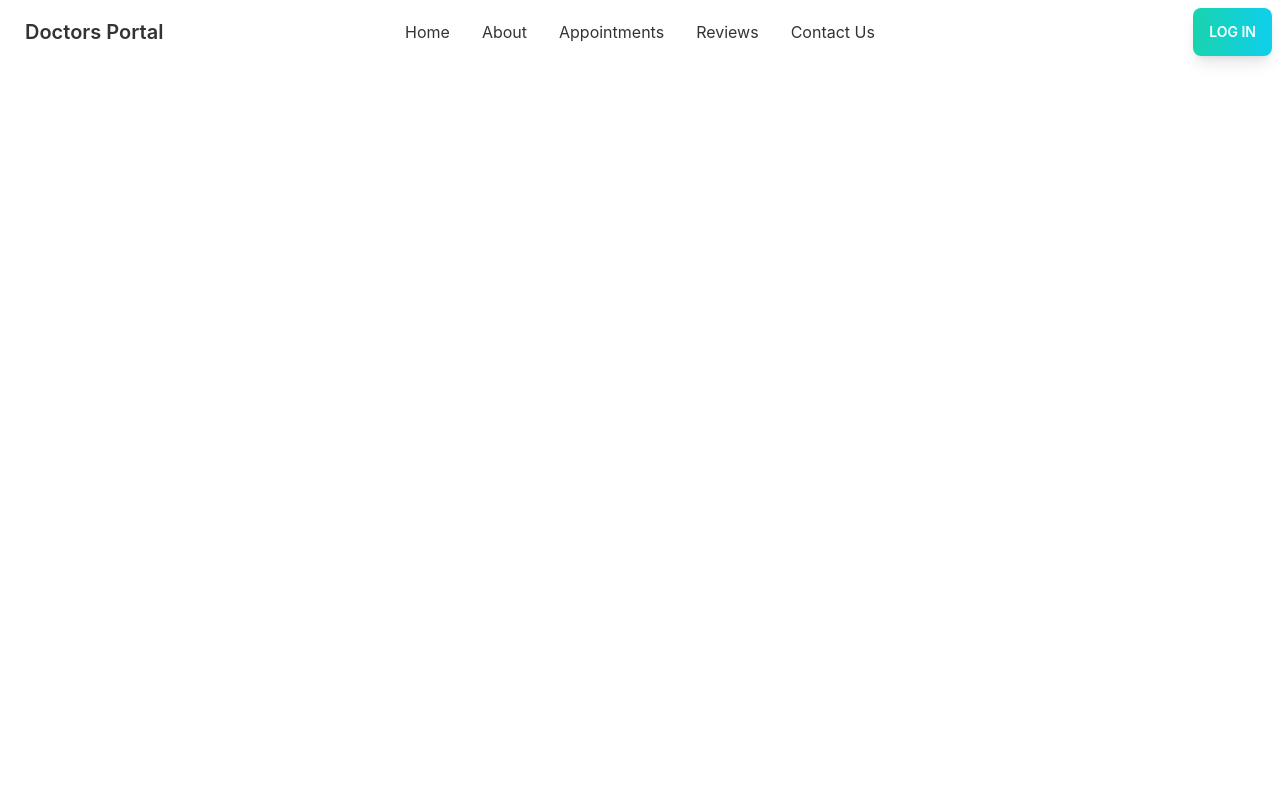
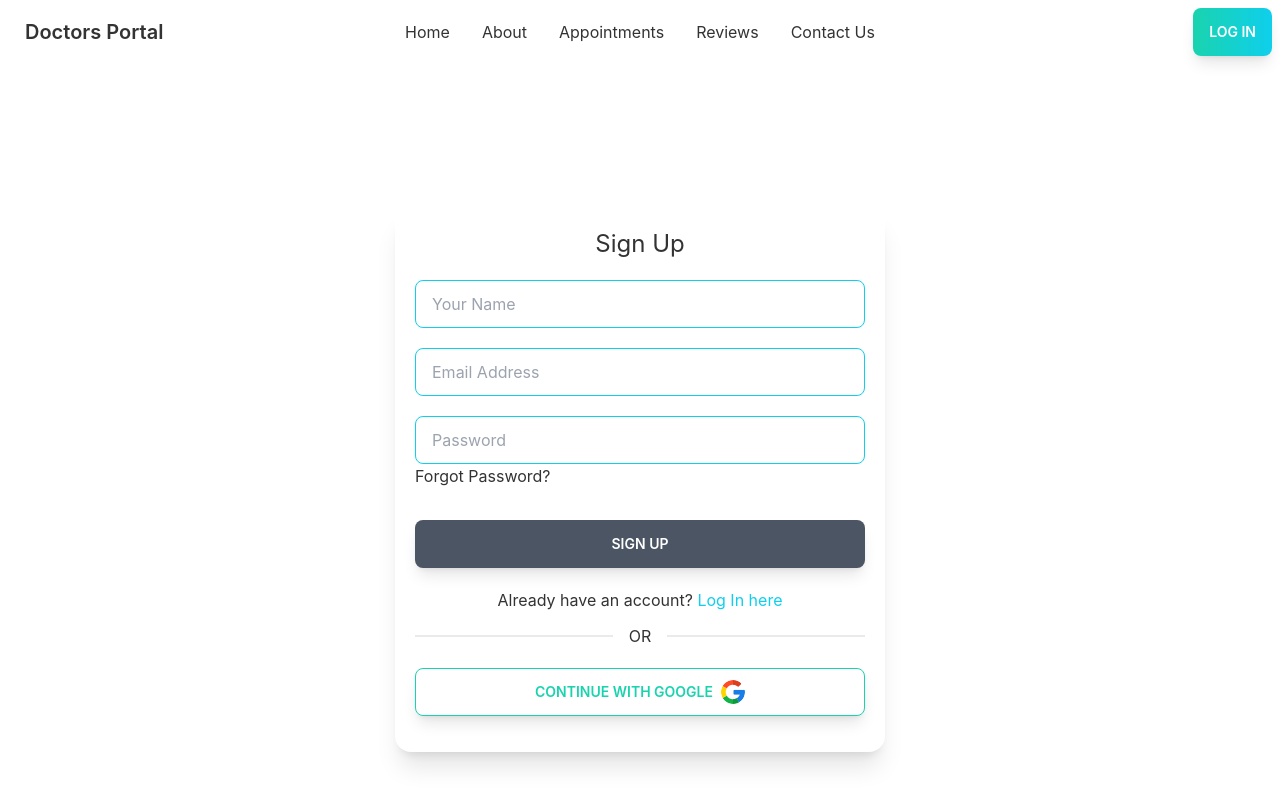
Before and after one commit to Brilliant-Developer1/clinic-client, a React (Create React App) app: page /signup in a window 1280 px wide. Built offline with nearby package versions, Linux system fonts and the light colour scheme; no server answers.

Commit message:
sign up added

```diff
--- a/src/App.js
+++ b/src/App.js
@@ -17,7 +17,7 @@ function App() {
         <Route path="appointments" element={<Appointments />} />
 
         <Route path="login" element={<Login />} />
-        <Route path="login/signup" element={<SignUp />} />
+        <Route path="signup" element={<SignUp />} />
       </Routes>
     </main>
   );
--- a/src/Pages/Login/Login.jsx
+++ b/src/Pages/Login/Login.jsx
@@ -15,6 +15,8 @@ const Login = () => {
 
   const [signInWithEmailAndPassword, user, loading, error] =
     useSignInWithEmailAndPassword(auth);
+
+    //to collect data from form name, email, password etc.
   const {
     register,
     formState: { errors },
@@ -111,7 +113,7 @@ const Login = () => {
 
             <p className="text-center">
               New to Doctors Portal?{' '}
-              <Link to="signup" className="text-accent hover:text-cyan-500">
+              <Link to="/signup" className="text-accent hover:text-cyan-500">
                 Create new account
               </Link>
             </p>
--- a/src/Pages/SignUp/SignUp.jsx
+++ b/src/Pages/SignUp/SignUp.jsx
@@ -1,57 +1,151 @@
 import React from 'react';
 import googleIcon from '../../assets/icons/google.png';
+import { Link } from 'react-router-dom';
+import {
+  useSignInWithGoogle,
+  useCreateUserWithEmailAndPassword,
+} from 'react-firebase-hooks/auth';
+import auth from './../../firebase.init';
+import { useForm } from 'react-hook-form';
+import Loading from '../Components/Loading/Loading';
 
 const SignUp = () => {
+
+  const [signInWithGoogle, googleUser, googleLoading, googleError] =
+    useSignInWithGoogle(auth);
+
+    const [
+      createUserWithEmailAndPassword,
+      user,
+      loading,
+      error,
+    ] = useCreateUserWithEmailAndPassword(auth);
+    //to collect data from form name, email, password etc.
+  const {
+    register,
+    formState: { errors },
+    handleSubmit,
+  } = useForm();
+  const onSubmit = data => {
+    console.log(data);
+    createUserWithEmailAndPassword(data.email, data.password);
+  };
+
+  let signInError;
+
+  if (loading || googleLoading) {
+    return <Loading />;
+  }
+
+  if (error || googleError) {
+    signInError = (
+      <p className="text-red-500">{error?.message || googleError?.message}</p>
+    );
+  }
+
+  if (user || googleUser) {
+    console.log(user || googleUser);
+  }
   return (
     <div className=" container mx-auto">
       <div className="flex items-center justify-center mt-28 lg:mt-36">
         <div className="card  bg-base-100 shadow-xl">
           <div className="flex flex-col w-full  p-5">
             <h1 className="text-2xl text-center">Sign Up</h1>
+            <form onSubmit={handleSubmit(onSubmit)} className="flex flex-col">
               <input
+                {...register('name', {
+                  required: {
+                    value: true,
+                    message: 'Name is required',
+                  }
+                })}
                 type="text"
-              placeholder="Full Name"
-              className="input input-bordered input-accent mt-3 inputs"
+                placeholder="Your Name"
+                className="input input-bordered input-accent mt-5 inputs"
               />
+              {errors.name?.type === 'required' && (
+                <span className="text-red-500">{errors.name.message}</span>
+              )}
+
               <input
+                {...register('email', {
+                  required: {
+                    value: true,
+                    message: 'Email is required',
+                  },
+                  pattern: {
+                    value: /[a-z0-9]+@[a-z]+\.[a-z]{2,3}/,
+                    message: 'Please Provide a valid Email',
+                  },
+                })}
                 type="email"
                 placeholder="Email Address"
-              className="input input-bordered input-accent mt-3 inputs"
+                className="input input-bordered input-accent mt-5 inputs"
               />
+              {errors.email?.type === 'required' && (
+                <span className="text-red-500">{errors.email.message}</span>
+              )}
+              {errors.email?.type === 'pattern' && (
+                <span className="text-red-500">{errors.email.message}</span>
+              )}
 
               <input
+                autoComplete="password"
                 type="password"
                 placeholder="Password"
-              className="input input-bordered input-accent   mt-3 inputs"
+                className="input input-bordered input-accent   mt-5 inputs"
+                {...register('password', {
+                  required: {
+                    value: true,
+                    message: 'Password is required',
+                  },
+                  minLength: {
+                    value: 6,
+                    message: 'Minimum 6 Characters',
+                  },
+                })}
               />
+              {errors.password?.type === 'required' && (
+                <span className="text-red-500">{errors.password.message}</span>
+              )}
+              {errors.password?.type === 'minLength' && (
+                <span className="text-red-500">{errors.password.message}</span>
+              )}
 
-            <button
-              type="button"
+              <a
+                href="http://localhost:3000/login"
+                className="text-left hover:text-cyan-500"
+              >
+                Forgot Password?
+              </a>
+
+              {signInError}
+              <input
+                type="submit"
+                value="SIGN UP"
                 className="btn w-full border-none bg-gray-600 text-base-100  hover:bg-gray-500 shadow-lg hover:shadow-md mt-8 mb-5
 "
-            >
-              Sign Up
-            </button>
+              />
+            </form>
+
             <p className="text-center">
               Already have an account?{' '}
-              <a
-                className="text-accent hover:text-cyan-500"
-                href="http://localhost:3000/login"
-                rel="noopener noreferrer"
-              >
-                Log In Here
-              </a>
+              <Link to="/login" className="text-accent hover:text-cyan-500">
+                Log In here
+              </Link>
             </p>
             <div className="divider">OR</div>
             <button
               type="button"
               className="btn w-full bg-white text-primary hover:border-none  hover:bg-gray-100 shadow-lg hover:shadow-md mt-2 mb-4
 "
+              onClick={() => signInWithGoogle()}
             >
               CONTINUE WITH GOOGLE
               <div className="avatar ml-2">
                 <div className="w-6 rounded-full">
-                  <img src={googleIcon} />
+                  <img src={googleIcon} alt="icon" />
                 </div>
               </div>
             </button>
```
Lines whose indentation alone changed are shown as unchanged.
